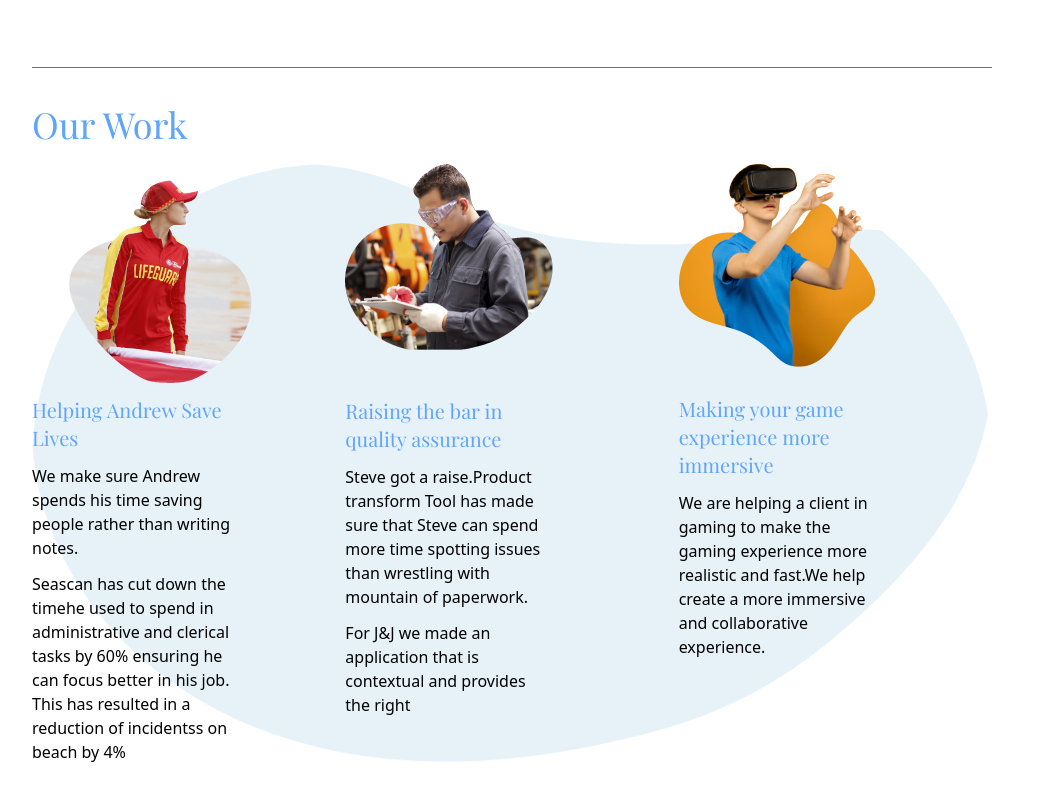
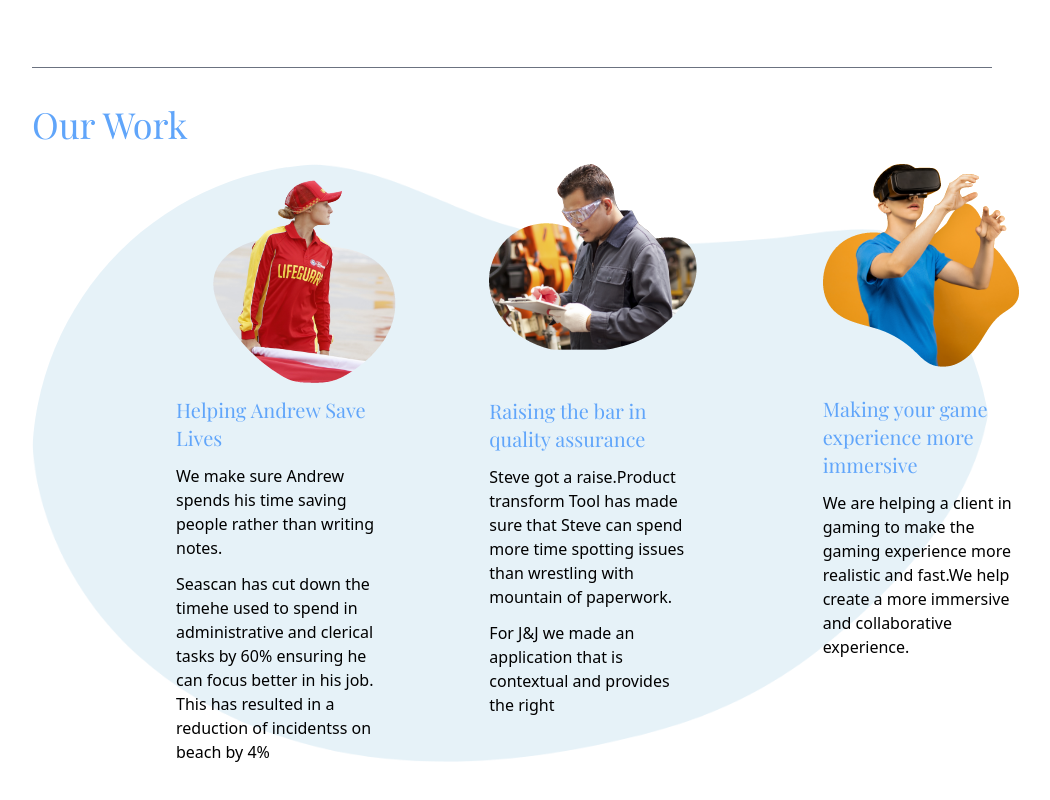
Before and after one commit to aditisah/DigiMoksha_Website, a website built with Vite: page index.html in a window 1280 px wide. Shown: the part 897-1697 px from the top of the page, without its empty margins (128-1178 px from the left). Built offline with nearby package versions, Linux system fonts and the light colour scheme; a web font is replaced by a local one.

Commit message:
poistioning of section2 done

```diff
--- a/index.html
+++ b/index.html
@@ -12,9 +12,6 @@
     />
     <link rel="stylesheet" href="./css//index.css" />
     <link rel="stylesheet" href="https://cdnjs.cloudflare.com/ajax/libs/font-awesome/4.7.0/css/font-awesome.min.css">
-    <!-- <link rel="preconnect" href="https://fonts.googleapis.com">
-<link rel="preconnect" href="https://fonts.gstatic.com" crossorigin>
-<link href="https://fonts.googleapis.com/css2?family=Castoro+Titling&display=swap" rel="stylesheet"> -->
     <title>DigiMoksha</title>
   </head>
   <body class="overflow-x-hidden">
@@ -66,8 +63,6 @@
               data-aos-offset="50%"
               data-aos-duration="1000"
             />
-            <!-- <img src="assets/ex.jpeg" alt="Image 2" class="absolute top-0 left-0 z-10 ml-44"> -->
-
             <img
               src="assets/andrew.png"
               alt="Small Image"
@@ -115,7 +110,7 @@
           </div>
           <div class="relative">
             <div
-              class="absolute flex flex-row justify-around z-10 mx-auto w-full"
+              class="absolute flex flex-row justify-around z-10 mx-auto w-full ml-36"
             >
               <div id="andrew" class="w-1/3">
                 <img
@@ -167,6 +162,8 @@
                 </div>
               </div>
             </div>
+          </div>
+          <div id="shape_grey">
             <img
               src="./assets/shape_grey.png"
               alt="Small Image"
```
